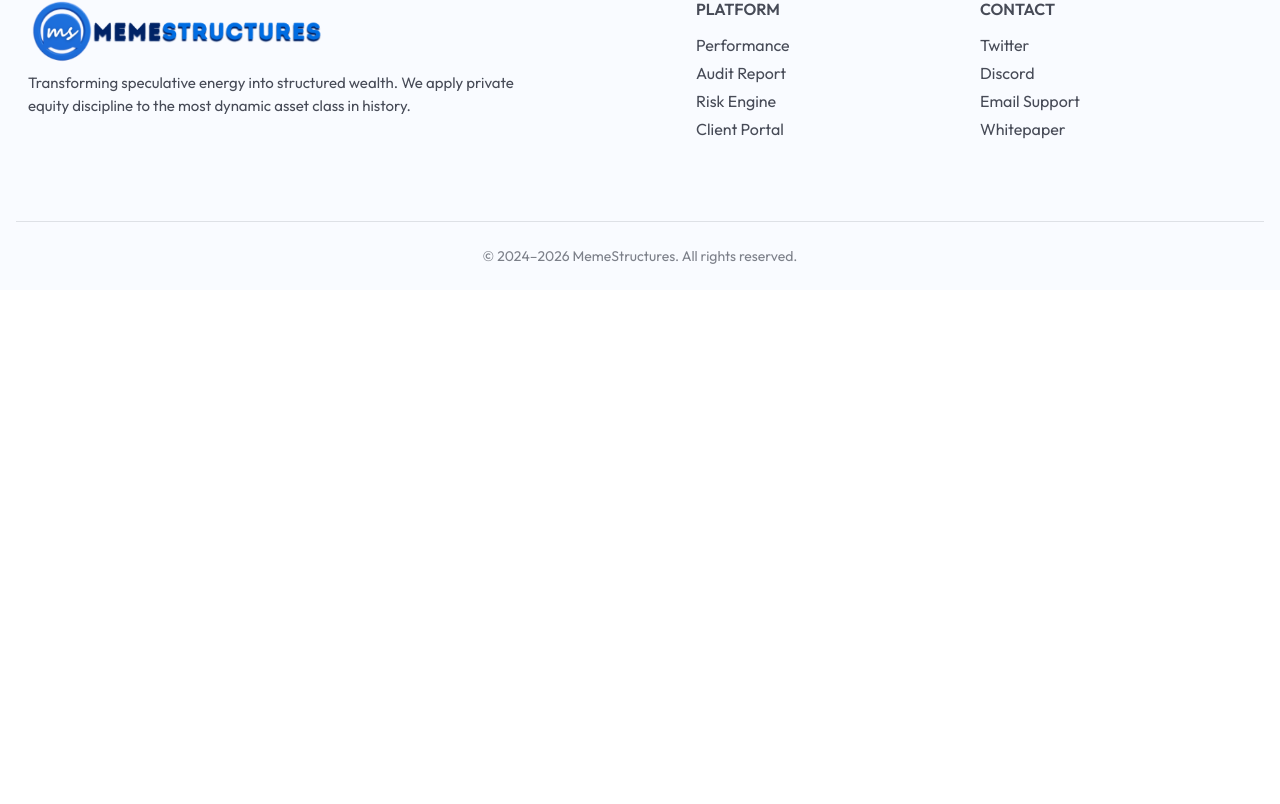
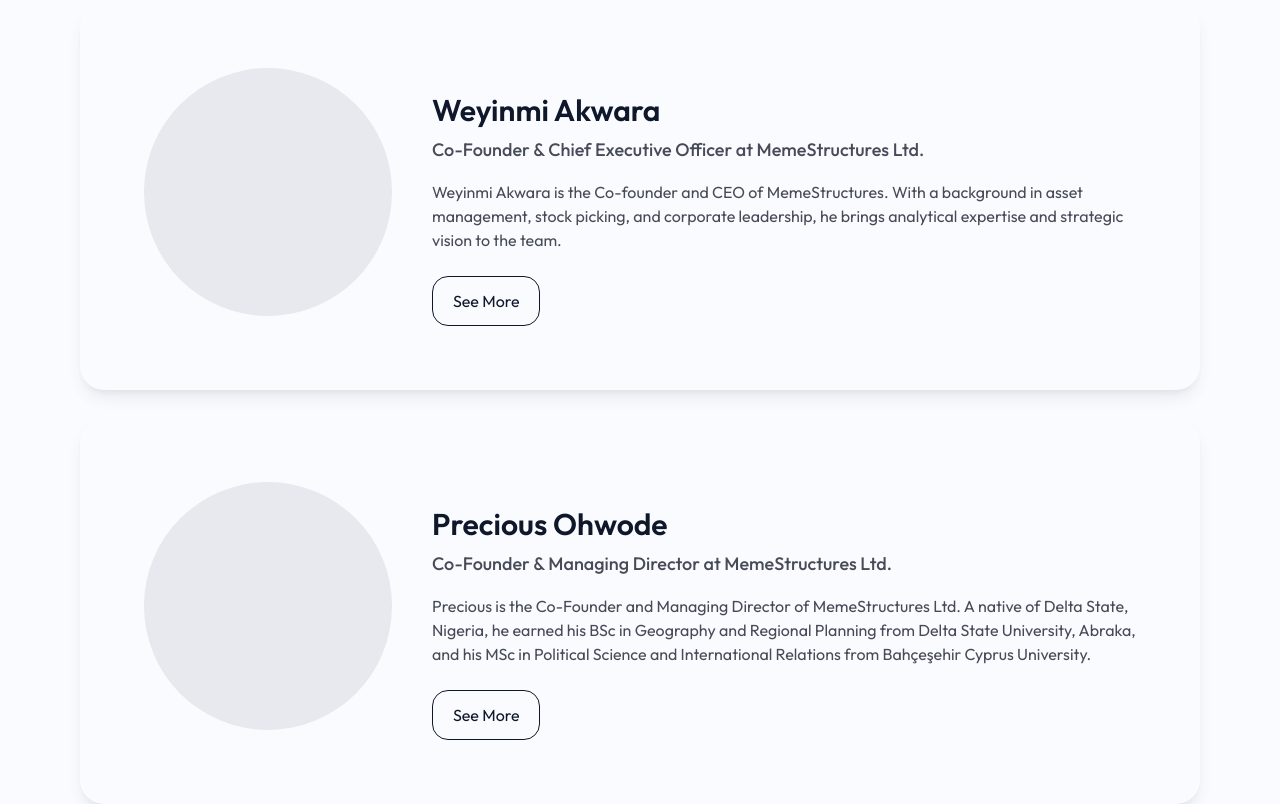
Before and after one commit to benchigozie/memestructures, a Next.js app: page /about in a window 1280 px wide. Shown: the part 856-1660 px from the top of the page. Before the commit the page ends 1146 px from the top, so only its background shows below. Built offline with nearby package versions, Linux system fonts and the light colour scheme.

Commit message:
feat: add team component and render it in about page.

```diff
--- a/src/app/about/page.tsx
+++ b/src/app/about/page.tsx
@@ -1,4 +1,5 @@
 import AboutHero from "@/components/AboutHero";
+import Team from "@/components/Team";
 import { Metadata } from "next"
 
 export const metadata: Metadata = {
@@ -10,7 +11,7 @@ function page() {
     return (
         <div>
             <AboutHero />
-
+            <Team />
         </div>
     )
 }
--- /dev/null
+++ b/src/components/Team.tsx
@@ -0,0 +1,31 @@
+function Team() {
+    return (
+        <section className='bg-my-white mt-16 md:mt-24' >
+            <div className='max-w-6xl mx-auto px-4'>
+                <h2 className='text-3xl md:text-5xl text-my-deep-blue font-bold mt-1 md:mt-5 text-center'>Meet The Team</h2>
+                <div className="mt-10 flex flex-col gap-4 md:gap-7">
+                    <div className="bg-my-white rounded-3xl shadow-lg p-7 md:p-16 shadow-my-gray/10 flex flex-col md:flex-row items-center md:items-start gap-6 md:gap-10">
+                        <div className="h-62 w-62 bg-my-gray/10 rounded-full shrink-0"></div>
+                        <div>
+                            <h3 className="mt-6 text-3xl text-my-deep-blue font-semibold">Weyinmi Akwara</h3>
+                            <p className="mt-2 text-lg font-medium">Co-Founder & Chief Executive Officer at MemeStructures Ltd.</p>
+                            <p className="mt-4">Weyinmi Akwara is the Co-founder and CEO of MemeStructures. With a background in asset management, stock picking, and corporate leadership, he brings analytical expertise and strategic vision to the team.</p>
+                            <button className="mt-6 hover:cursor-pointer hover:bg-my-deep-blue hover:text-my-white transition-colors dutation-300 text-my-deep-blue px-3 md:px-5 py-2 md:py-3 border border-my-deep-blue rounded-2xl">See More</button>
+                        </div>
+                    </div>
+                    <div className="bg-my-white rounded-3xl shadow-lg p-7 md:p-16 shadow-my-gray/10 flex flex-col md:flex-row items-center md:items-start gap-6 md:gap-10">
+                        <div className="h-62 w-62 bg-my-gray/10 rounded-full shrink-0"></div>
+                        <div>
+                            <h3 className="mt-6 text-3xl text-my-deep-blue font-semibold">Precious Ohwode</h3>
+                            <p className="mt-2 text-lg font-medium">Co-Founder & Managing Director at MemeStructures Ltd.</p>
+                            <p className="mt-4">Precious is the Co-Founder and Managing Director of MemeStructures Ltd. A native of Delta State, Nigeria, he earned his BSc in Geography and Regional Planning from Delta State University, Abraka, and his MSc in Political Science and International Relations from Bahçeşehir Cyprus University.</p>
+                            <button className="mt-6 hover:cursor-pointer hover:bg-my-deep-blue hover:text-my-white transition-colors dutation-300 text-my-deep-blue px-3 md:px-5 py-2 md:py-3 border border-my-deep-blue rounded-2xl">See More</button>
+                        </div>
+                    </div>
+                </div>
+            </div>
+        </section>
+    )
+}
+
+export default Team
```
